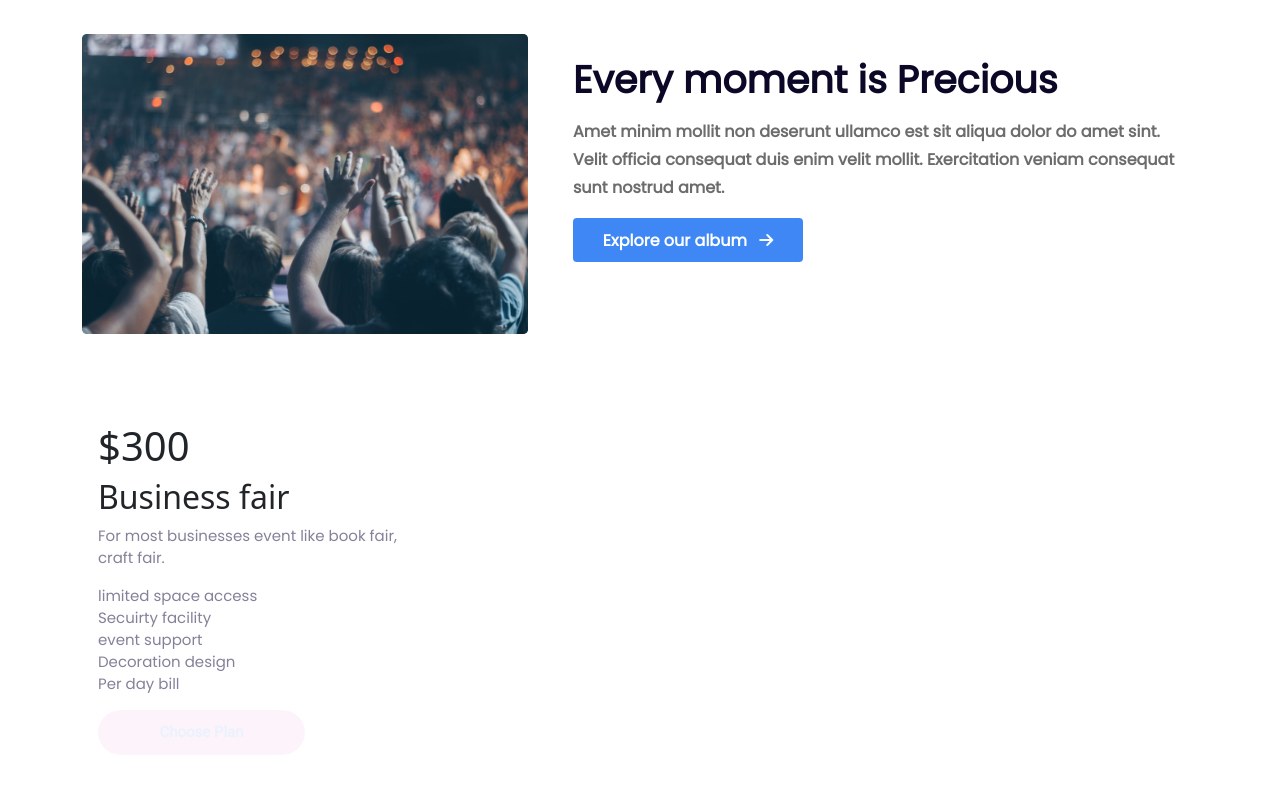
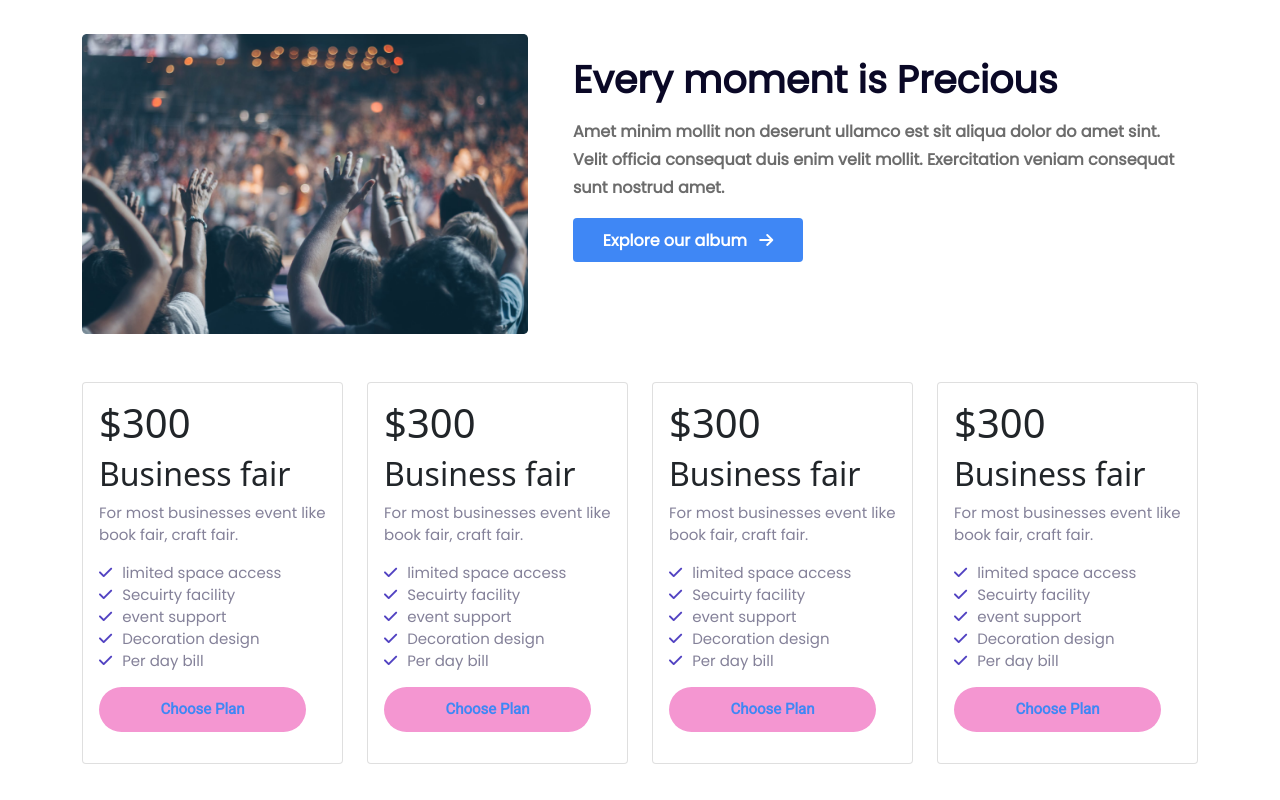
Before and after one commit to montasim/convention-center, a plain HTML site: page index.html in a window 1280 px wide. Shown: the part 664-1464 px from the top of the page. Drawn offline with nearby package versions, Linux system fonts and the light colour scheme.

Commit message:
section pricing

```diff
--- a/css/style.css
+++ b/css/style.css
@@ -125,13 +125,18 @@
   font-size: 15px;
   line-height: 22px;
   color: #848199;
+  list-style-type: none;
+}
+
+.section-package-p-li .fas {
+  margin-right: 10px;
+  color: #5243c2;
 }
 
 .section-package-button {
   width: 207px;
   height: 45px;
   background: #f496d1;
-  opacity: 0.1;
   color: #3f87f5;
   mix-blend-mode: normal;
   border-radius: 24px;
--- a/index.html
+++ b/index.html
@@ -193,9 +193,9 @@
 
     <!-- section our package start -->
     <div class="container my-5">
-      <div class="row row-cols-1 row-cols-md-3 g-4 my-5">
+      <div class="row row-cols-1 row-cols-md-3 row-cols-lg-4 g-4">
         <div class="col">
-          <div class="card h-100 border-0">
+          <div class="card h-100">
             <div class="card-body">
               <h1 class="card-title">$300</h1>
               <h2 class="card-title">Business fair</h2>
@@ -203,11 +203,74 @@
                 For most businesses event like book fair, craft fair.
               </p>
               <ul class="list-group section-package-p-li">
-                <li class="list-group">limited space access</li>
-                <li class="list-group">Secuirty facility</li>
-                <li class="list-group">event support</li>
-                <li class="list-group">Decoration design</li>
-                <li class="list-group">Per day bill</li>
+                <li><i class="fas fa-check"></i>limited space access</li>
+                <li><i class="fas fa-check"></i>Secuirty facility</li>
+                <li><i class="fas fa-check"></i>event support</li>
+                <li><i class="fas fa-check"></i>Decoration design</li>
+                <li><i class="fas fa-check"></i>Per day bill</li>
+              </ul>
+              <button type="button" class="btn section-package-button">
+                Choose Plan
+              </button>
+            </div>
+          </div>
+        </div>
+        <div class="col">
+          <div class="card h-100">
+            <div class="card-body">
+              <h1 class="card-title">$300</h1>
+              <h2 class="card-title">Business fair</h2>
+              <p class="card-text section-package-p-li">
+                For most businesses event like book fair, craft fair.
+              </p>
+              <ul class="list-group section-package-p-li">
+                <li><i class="fas fa-check"></i>limited space access</li>
+                <li><i class="fas fa-check"></i>Secuirty facility</li>
+                <li><i class="fas fa-check"></i>event support</li>
+                <li><i class="fas fa-check"></i>Decoration design</li>
+                <li><i class="fas fa-check"></i>Per day bill</li>
+              </ul>
+              <button type="button" class="btn section-package-button">
+                Choose Plan
+              </button>
+            </div>
+          </div>
+        </div>
+        <div class="col">
+          <div class="card h-100">
+            <div class="card-body">
+              <h1 class="card-title">$300</h1>
+              <h2 class="card-title">Business fair</h2>
+              <p class="card-text section-package-p-li">
+                For most businesses event like book fair, craft fair.
+              </p>
+              <ul class="list-group section-package-p-li">
+                <li><i class="fas fa-check"></i>limited space access</li>
+                <li><i class="fas fa-check"></i>Secuirty facility</li>
+                <li><i class="fas fa-check"></i>event support</li>
+                <li><i class="fas fa-check"></i>Decoration design</li>
+                <li><i class="fas fa-check"></i>Per day bill</li>
+              </ul>
+              <button type="button" class="btn section-package-button">
+                Choose Plan
+              </button>
+            </div>
+          </div>
+        </div>
+        <div class="col">
+          <div class="card h-100">
+            <div class="card-body">
+              <h1 class="card-title">$300</h1>
+              <h2 class="card-title">Business fair</h2>
+              <p class="card-text section-package-p-li">
+                For most businesses event like book fair, craft fair.
+              </p>
+              <ul class="list-group section-package-p-li">
+                <li><i class="fas fa-check"></i>limited space access</li>
+                <li><i class="fas fa-check"></i>Secuirty facility</li>
+                <li><i class="fas fa-check"></i>event support</li>
+                <li><i class="fas fa-check"></i>Decoration design</li>
+                <li><i class="fas fa-check"></i>Per day bill</li>
               </ul>
               <button type="button" class="btn section-package-button">
                 Choose Plan
```
